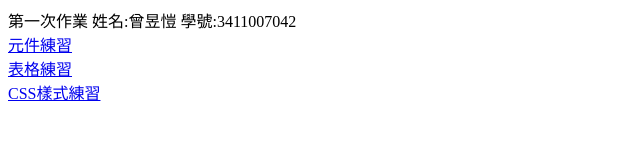
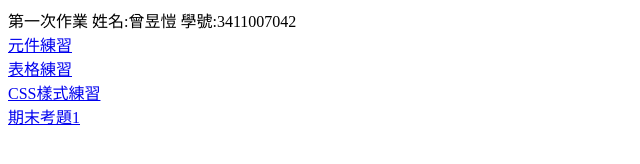
Before and after one commit to kai0429/3411007042, a plain HTML site: page index.html in a window 1280 px wide. Shown: the whole page, without its empty margins (0-640 px from the left). Drawn offline with Linux system fonts and the light colour scheme.

Commit message:
Add files via upload

```diff
--- a/index.html
+++ b/index.html
@@ -16,5 +16,7 @@
     <a href="table.html">表格練習</a>
     <br>
     <a href="css.html">CSS樣式練習</a>
+    <br>
+    <a href="期末考題1.html">期末考題1</a>
 </body>
 </html>
```
